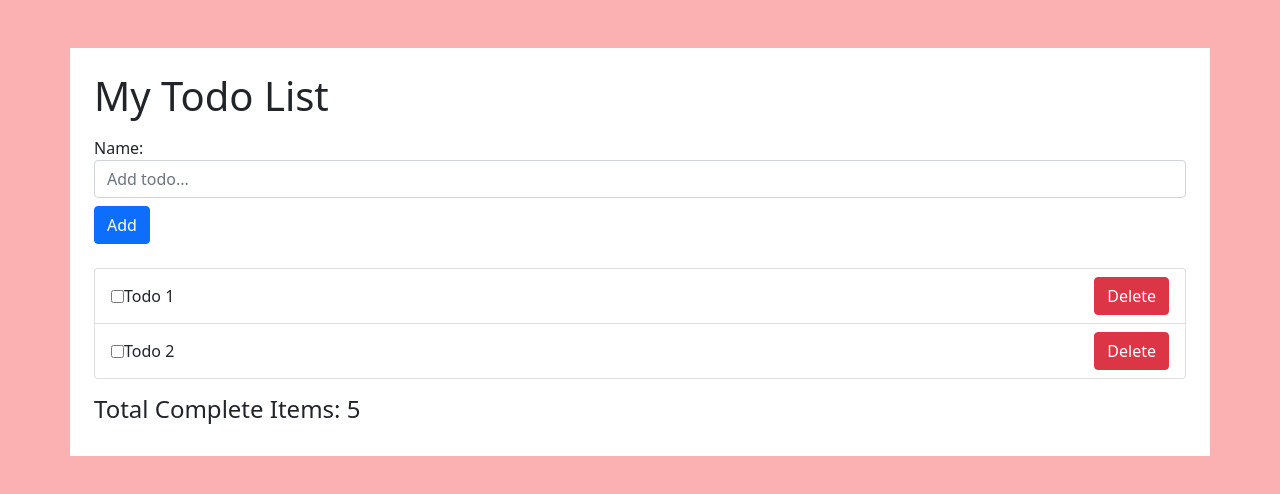
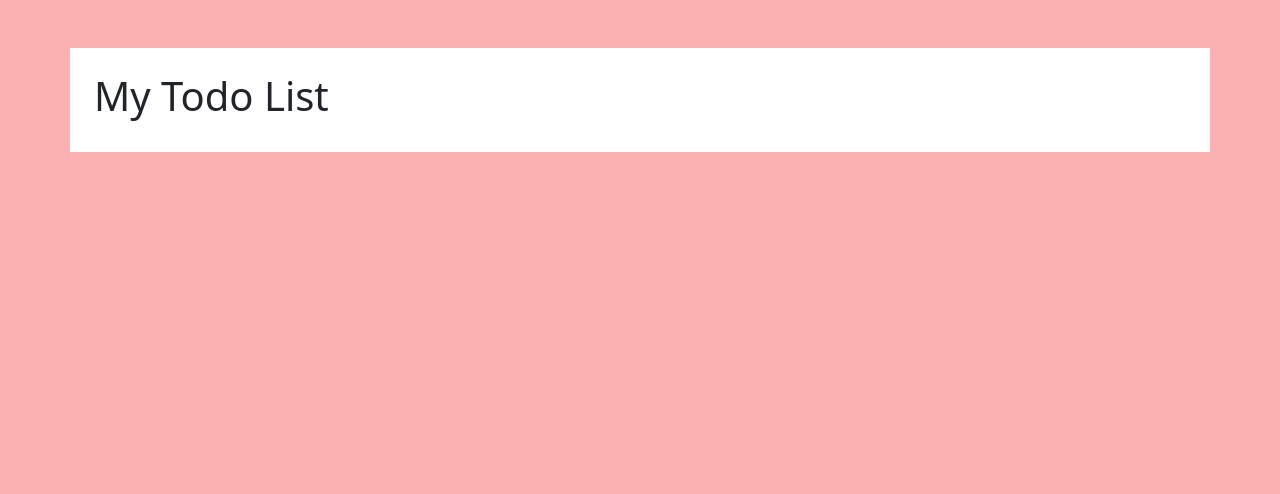
Before and after one commit to 159-Pazarama-React-Bootcamp/week-2-case-mrtksknn, a React (Create React App) app in the folder todo-app/: page / in a window 1280 px wide. Shown: the top 494 px of the page. Built offline with nearby package versions, Linux system fonts and the light colour scheme.

Commit message:
deleted: again everything and start to redux

```diff
--- a/todo-app/src/App.js
+++ b/todo-app/src/App.js
@@ -1,15 +1,9 @@
 import React from 'react'
-import AddTodoForm from './components/AddTodoForm'
-import TodoList from './components/TodoList'
-import TotalCompleteItems from './components/TodoCompleteItems'
 
 const App = () => {
   return (
     <div className="container bg-white p-4 mt-5">
       <h1>My Todo List</h1>
-      <AddTodoForm />
-      <TodoList />
-      <TotalCompleteItems />
     </div>
   )
 }
--- a/todo-app/src/components/AddTodoForm.js
+++ /dev/null
@@ -1,27 +0,0 @@
-import React, { useState } from 'react'
-
-const AddTodoForm = () => {
-  const [value, setValue] = useState('')
-
-  const onSubmit = (event) => {
-    event.preventDefault()
-  }
-
-  return (
-    <form onSubmit={onSubmit} className="form-inline mt-3 mb-3">
-      <label className="sr-only">Name:</label>
-      <input
-        type="text"
-        className="form-control mb-2 mr-sm-2"
-        placeholder="Add todo..."
-        value={value}
-        onChange={(e) => setValue(e.target.value)}
-      />
-      <button type="submit" className="btn btn-primary mb-2">
-        Add
-      </button>
-    </form>
-  )
-}
-
-export default AddTodoForm
--- a/todo-app/src/components/TodoCompleteItems.js
+++ /dev/null
@@ -1,7 +0,0 @@
-import React from 'react'
-
-const TodoCompleteItems = () => {
-  return <h4 className="mt-3">Total Complete Items: 5</h4>
-}
-
-export default TodoCompleteItems
--- a/todo-app/src/components/TodoItem.js
+++ /dev/null
@@ -1,31 +0,0 @@
-import React from 'react'
-
-const TodoItem = ({ id, content, isCompleted }) => {
-  const handleCheckboxClick = () => {}
-
-  const handleDeleteClick = () => {}
-
-  return (
-    <li
-      className={`list-group-item ${isCompleted && 'list-group-item-success'}`}
-      key={id}
-    >
-      <div className="d-flex justify-content-between">
-        <span className="d-flex align-items-center">
-          <input
-            type="checkbox"
-            className="mr-3"
-            checked={isCompleted}
-            onClick={handleCheckboxClick}
-          />
-          {content}
-        </span>
-        <button onClick={handleDeleteClick} className="btn btn-danger">
-          Delete
-        </button>
-      </div>
-    </li>
-  )
-}
-
-export default TodoItem
--- a/todo-app/src/components/TodoList.js
+++ /dev/null
@@ -1,31 +0,0 @@
-import React from 'react'
-import TodoItem from './TodoItem'
-
-const TodoList = () => {
-  const todos = [
-    {
-      id: '0',
-      isCompleted: false,
-      content: 'Todo 1',
-    },
-    {
-      id: '1',
-      isCompleted: false,
-      content: 'Todo 2',
-    },
-  ]
-
-  return (
-    <ul className="list-group">
-      {todos.map((todo) => (
-        <TodoItem
-          id={todo.id}
-          content={todo.content}
-          isCompleted={todo.isCompleted}
-        />
-      ))}
-    </ul>
-  )
-}
-
-export default TodoList
```
